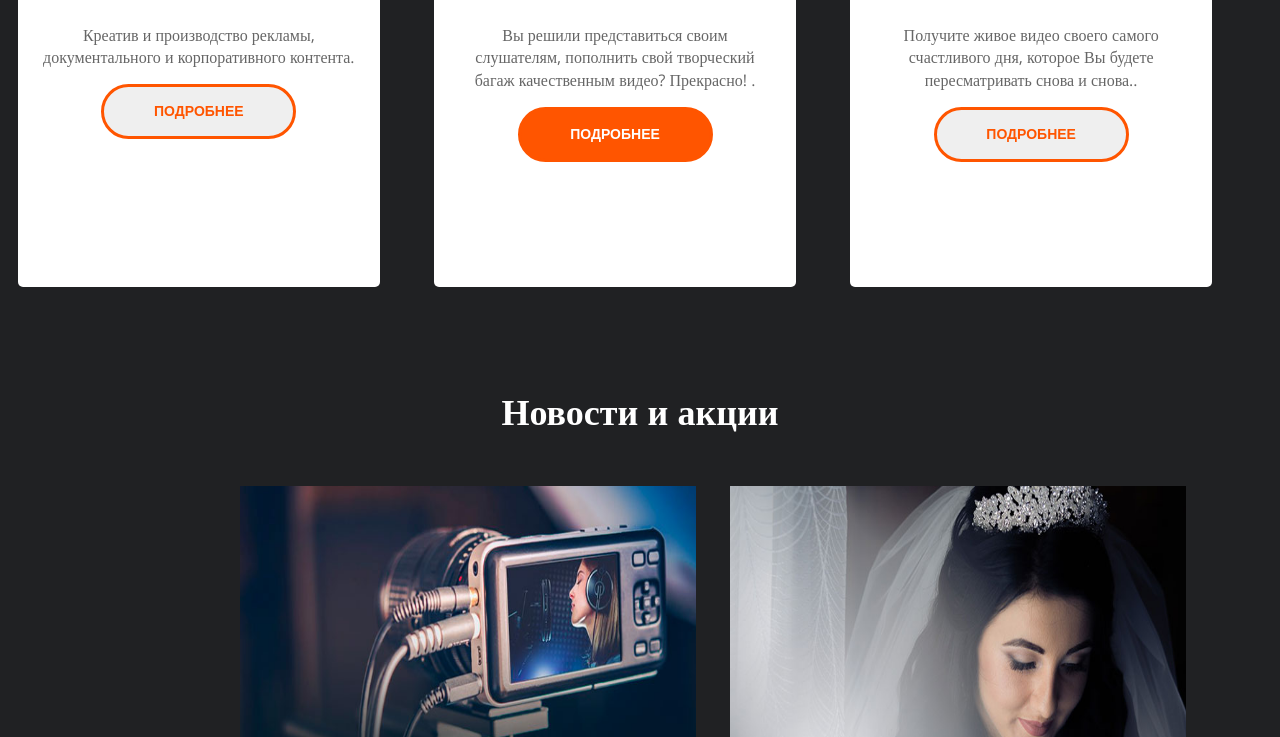
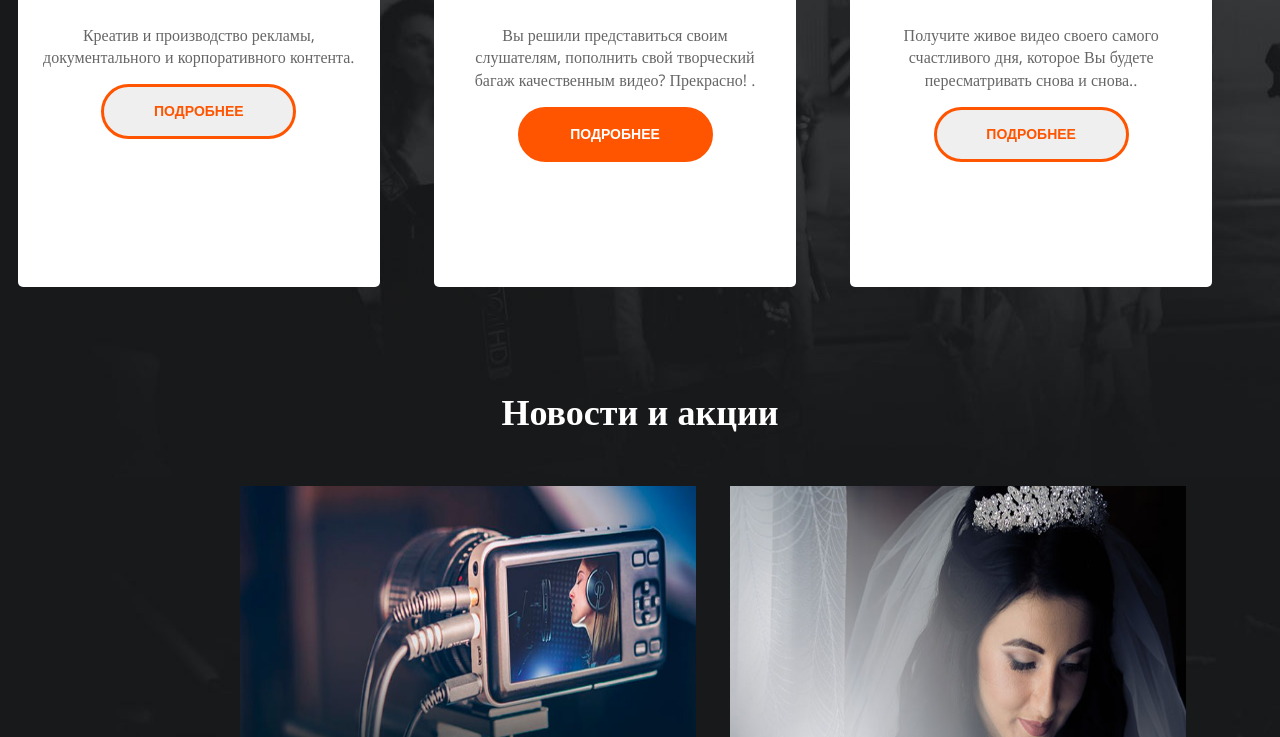
Before and after one commit to Ivan20066/Lesson, a plain HTML site: page index.html in a window 1280 px wide. Shown: the part 582-1319 px from the top of the page. Drawn offline with nearby package versions, Linux system fonts and the light colour scheme.

Commit message:
фото фона гл. страницы

```diff
--- a/css/main.css
+++ b/css/main.css
@@ -9,6 +9,8 @@ html {
 }
 body {
     color:#fff;
+    background-image: url(../img/hero.jpg);
+
     background-color: #202123;
     font-family: Open Sans;
     font-style: normal;
@@ -343,6 +345,7 @@ margin-top: 100px;
     height: 150px;
     position: relative;
     margin-top: 100px;
+
 }
 .socials__item {
     display: inline-block;
```
Also changed, not shown: img/bottom-pic.jpg (added), img/hero.jpg (added), img/top-line.jpg (added).
